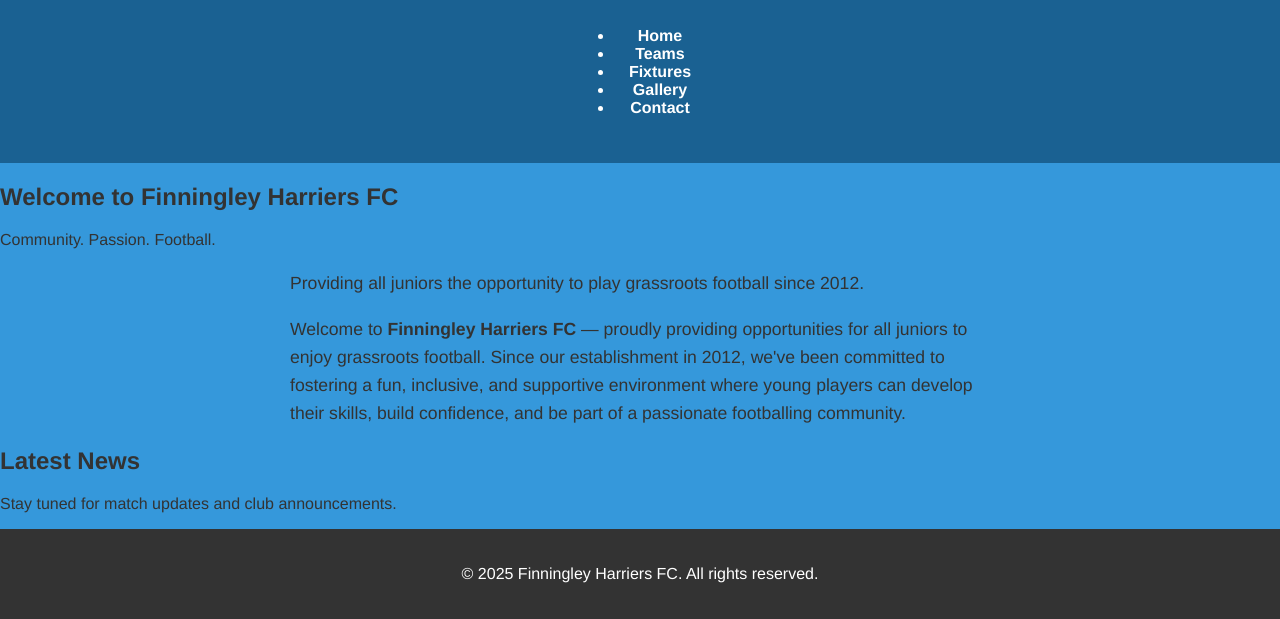
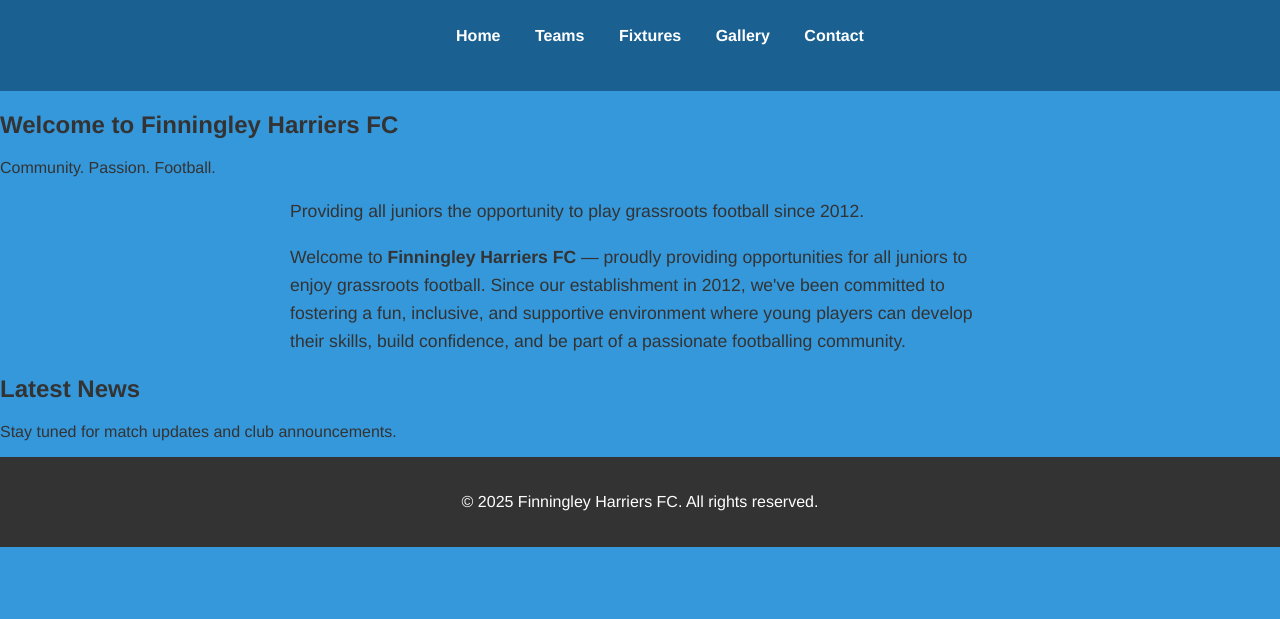
Before and after one commit to rosshyland92/FinningleyHarriers, a plain HTML site: page index.html in a window 1280 px wide. Shown: the part 247-866 px from the top of the page. After the commit the page ends 800 px from the top, so only its background shows below. Drawn offline with Linux system fonts and the light colour scheme.

Commit message:
Update index.html

```diff
--- a/index.html
+++ b/index.html
@@ -11,11 +11,11 @@
     <img src="images/badge.jpg" alt="Club Logo" class="logo" />
     <nav>
       <ul>
-        <li><a href="#">Home</a></li>
-        <li><a href="#">Teams</a></li>
-        <li><a href="#">Fixtures</a></li>
-        <li><a href="#">Gallery</a></li>
-        <li><a href="#">Contact</a></li>
+        <a href="#">Home</a>
+        <a href="#">Teams</a>
+        <a href="#">Fixtures</a>
+        <a href="#">Gallery</a>
+        <a href="#">Contact</a>
       </ul>
     </nav>
   </header>
```
